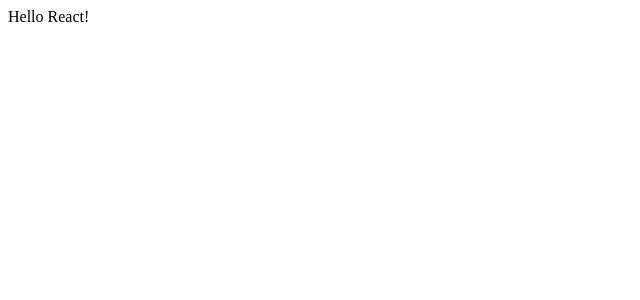
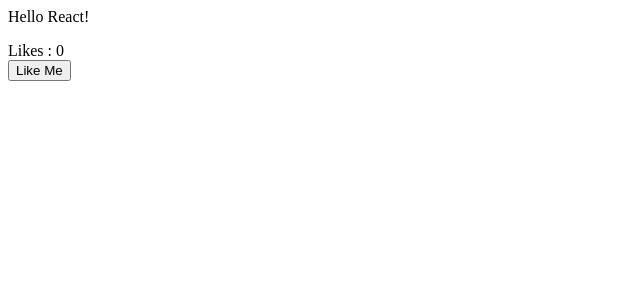
Before and after one commit to Skipdrive/appelon, a React app: page / in a window 1280 px wide. Shown: the top 300 px of the page, without its empty margins (0-640 px from the left). Built offline with nearby package versions, Linux system fonts and the light colour scheme.

Commit message:
add more react examples and add start/build scripts (#7)

```diff
--- a/package.json
+++ b/package.json
@@ -4,7 +4,8 @@
   "description": "Avalon in its enhance app form",
   "main": "index.js",
   "scripts": {
-    "test": "echo \"Error: no test specified\" && exit 1"
+    "start": "webpack -d --watch",
+    "build" : "webpack -p"
   },
   "repository": {
     "type": "git",
--- /dev/null
+++ b/src/AwesomeComponent.jsx
@@ -0,0 +1,27 @@
+import React from 'react';
+
+class AwesomeComponent extends React.Component {
+
+  constructor(props) {
+    super(props);
+    this.state = {likesCount : 0};
+    this.onLike = this.onLike.bind(this);
+  }
+
+  onLike () {
+    let newLikesCount = this.state.likesCount + 1;
+    this.setState({likesCount: newLikesCount});
+  }
+
+  render() {
+    return (
+      <div>
+        Likes : <span>{this.state.likesCount}</span>
+        <div><button onClick={this.onLike}>Like Me</button></div>
+      </div>
+    );
+  }
+
+}
+
+export default AwesomeComponent;
--- a/src/index.jsx
+++ b/src/index.jsx
@@ -1,9 +1,15 @@
 import React from 'react';
+import AwesomeComponent from './AwesomeComponent.jsx';
 import {render} from 'react-dom';
 
 class App extends React.Component {
   render () {
-    return <p> Hello React!</p>;
+    return (
+      <div>
+        <p> Hello React!</p>
+        <AwesomeComponent />
+      </div>
+    );
   }
 }
 
```
